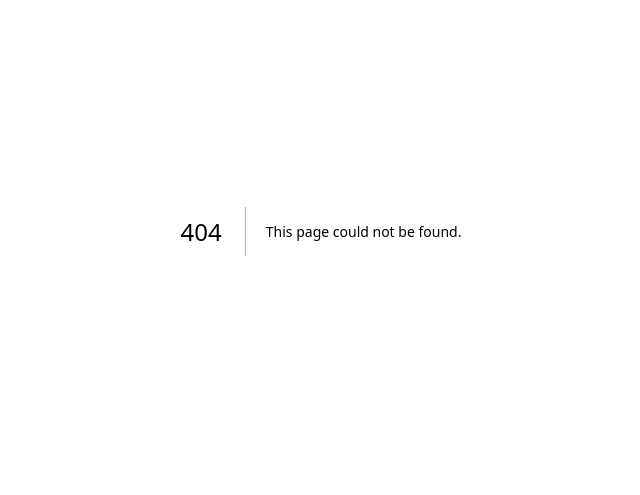
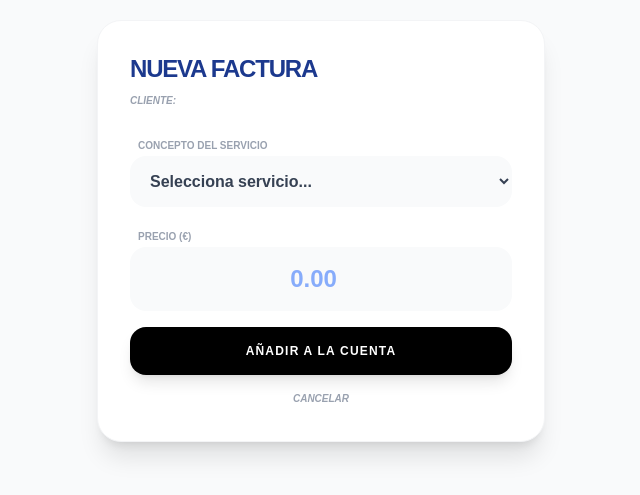
Before and after one commit to aacp87/app-custodia-coches, a Next.js app: page /factura-nueva in a window 1280 px wide. Before the commit this address had no page. Shown: the part 169-664 px from the top of the page, without its empty margins (319-959 px from the left). Built offline with nearby package versions, Linux system fonts and the light colour scheme; no server answers.

Commit message:
Create page.js

```diff
--- /dev/null
+++ b/src/app/factura-nueva/page.js
@@ -0,0 +1,114 @@
+'use client'
+import { useState, Suspense } from 'react'
+import { useSearchParams, useRouter } from 'next/navigation'
+import { supabase } from '../../supabase'
+import Link from 'next/link'
+
+function FormularioFactura() {
+  const searchParams = useSearchParams()
+  const router = useRouter()
+
+  // Datos automáticos de la URL
+  const nombreCliente = searchParams.get('cliente')
+  const dniCliente = searchParams.get('dni')
+
+  const [concepto, setConcepto] = useState('')
+  const [monto, setMonto] = useState('')
+  const [guardando, setGuardando] = useState(false)
+
+  const guardarFactura = async (e) => {
+    e.preventDefault()
+    setGuardando(false)
+
+    // 1. Insertar la factura
+    const { error: errorFactura } = await supabase.from('facturas').insert([
+      {
+        dni_cliente: dniCliente,
+        nombre_cliente: nombreCliente,
+        concepto: concepto,
+        monto: parseFloat(monto),
+        fecha: new Date().toLocaleDateString(),
+        pagado: false
+      }
+    ])
+
+    if (errorFactura) {
+      alert("Error: " + errorFactura.message)
+      return
+    }
+
+    // 2. ACTUALIZAR LA DEUDA DEL CLIENTE (Sumamos el nuevo monto)
+    // Primero leemos la deuda actual
+    const { data: cliente } = await supabase.from('clientes').select('saldo_pendiente').eq('dni', dniCliente).single()
+    const nuevaDeuda = (cliente.saldo_pendiente || 0) + parseFloat(monto)
+
+    // Actualizamos el saldo en la tabla clientes
+    await supabase.from('clientes').update({ saldo_pendiente: nuevaDeuda }).eq('dni', dniCliente)
+
+    alert("✅ Cargo añadido a la cuenta de " + nombreCliente)
+    router.back()
+  }
+
+  return (
+    <div className="min-h-screen bg-gray-50 p-6 flex items-center justify-center">
+      <div className="max-w-md w-full bg-white p-8 rounded-3xl shadow-xl border border-gray-100">
+        <h1 className="text-2xl font-black text-blue-900 uppercase mb-2 tracking-tighter">Nueva Factura</h1>
+        <p className="text-[10px] font-bold text-gray-400 uppercase mb-6 italic">Cliente: {nombreCliente}</p>
+
+        <form onSubmit={guardarFactura} className="space-y-4">
+          <div>
+            <label className="text-[10px] font-black text-gray-400 uppercase ml-2">Concepto del servicio</label>
+            <select
+              value={concepto}
+              onChange={(e) => setConcepto(e.target.value)}
+              className="w-full p-4 bg-gray-50 rounded-2xl border-none font-bold text-gray-700 outline-blue-500"
+              required
+            >
+              <option value="">Selecciona servicio...</option>
+              <option value="Custodia Mensual">Custodia Mensual</option>
+              <option value="Gestión ITV">Gestión ITV</option>
+              <option value="Lavado Completo">Lavado Completo</option>
+              <option value="Mantenimiento Batería">Mantenimiento Batería</option>
+              <option value="Otros">Otros (especificar)</option>
+            </select>
+          </div>
+
+          {concepto === 'Otros' && (
+             <input
+               type="text"
+               placeholder="¿Qué servicio es?"
+               className="w-full p-4 bg-gray-50 rounded-2xl border-none font-bold outline-blue-500"
+               onChange={(e) => setConcepto(e.target.value)}
+             />
+          )}
+
+          <div>
+            <label className="text-[10px] font-black text-gray-400 uppercase ml-2">Precio (€)</label>
+            <input
+              type="number"
+              placeholder="0.00"
+              value={monto}
+              onChange={(e) => setMonto(e.target.value)}
+              className="w-full p-4 bg-gray-50 rounded-2xl border-none font-bold text-2xl text-blue-600 outline-blue-500 text-center"
+              required
+            />
+          </div>
+
+          <button
+            type="submit"
+            disabled={guardando}
+            className="w-full bg-black text-white font-black py-4 rounded-2xl shadow-lg uppercase tracking-widest text-xs hover:bg-gray-800 transition-all"
+          >
+            {guardando ? 'Guardando...' : 'Añadir a la cuenta'}
+          </button>
+        </form>
+
+        <button onClick={() => router.back()} className="w-full mt-4 text-[10px] font-bold text-gray-400 uppercase italic">Cancelar</button>
+      </div>
+    </div>
+  )
+}
+
+export default function NuevaFacturaPage() {
+  return <Suspense><FormularioFactura /></Suspense>
+}
```
